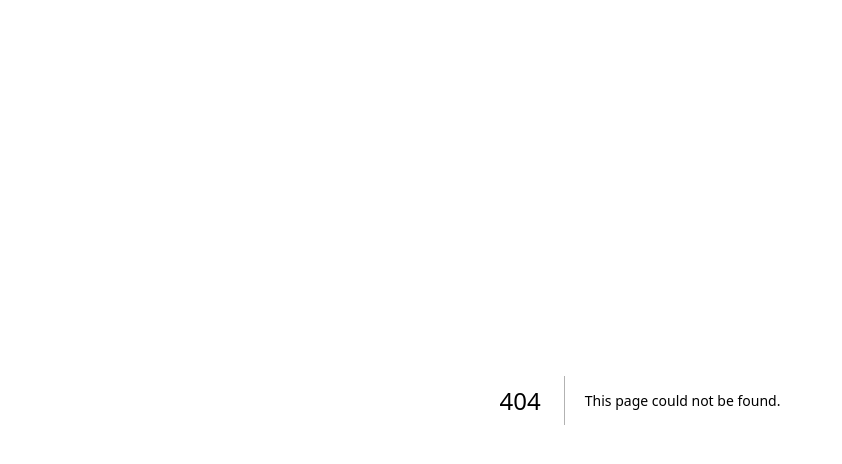
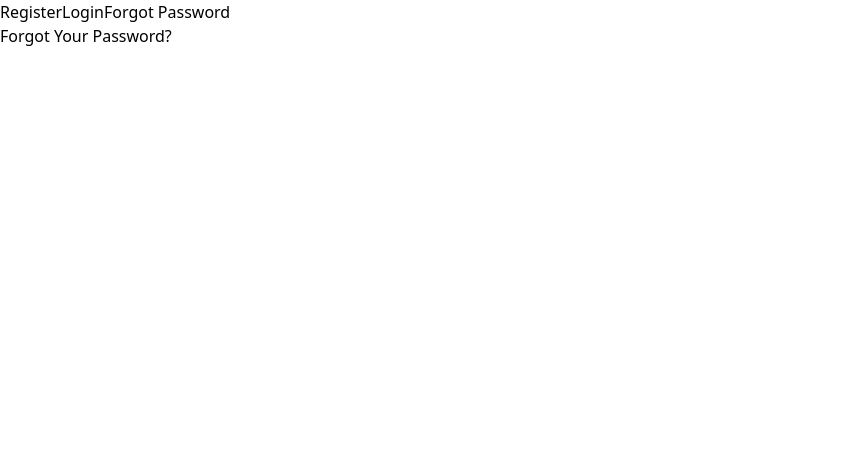
Before and after one commit to Manukagallage7/nextjs-full-tutorial, a Next.js app: page /forgot-password in a window 1280 px wide. Before the commit this address had no page. Shown: the top 464 px of the page, without its empty margins (0-842 px from the left). Built offline with nearby package versions, Linux system fonts and the light colour scheme.

Commit message:
feat: add authentication pages and layout with navigation links

```diff
--- /dev/null
+++ b/src/app/(auth)/forgot-password/page.tsx
@@ -0,0 +1,5 @@
+export default function ForgotPassword() {
+    return (
+        <h1>Forgot Your Password?</h1>
+    )
+}
--- /dev/null
+++ b/src/app/(auth)/layout.tsx
@@ -0,0 +1,36 @@
+'use client';
+
+import Link from 'next/link';
+import { usePathname } from 'next/navigation';
+import "./style.css";
+
+const navLinks = [
+    { name: 'Register', href: '/register' },
+    { name: 'Login', href: '/login' },
+    { name: 'Forgot Password', href: '/forgot-password' },
+]
+
+export default function AuthLayout({
+    children,
+}: {
+    children: React.ReactNode
+}) {
+    const pathname = usePathname();
+    return (
+        <div>
+            {navLinks.map((link) => {
+                const isActive = link.href || (pathname.startsWith(link.href) && link.href !== "/");
+                return (
+                    <Link
+                        href={link.href}
+                        key={link.name}
+                        className={isActive ? 'active-link' : ''}
+                    >
+                        {link.name}
+                    </Link>
+                )
+            })}
+            {children}
+        </div>
+    )
+}
--- /dev/null
+++ b/src/app/(auth)/login/page.tsx
@@ -0,0 +1,5 @@
+export default function Login() {
+    return (
+        <h1>Login the Application</h1>
+    )
+}
--- /dev/null
+++ b/src/app/(auth)/register/page.tsx
@@ -0,0 +1,5 @@
+export default function Register() {
+    return (
+        <h1>Register the Application</h1>
+    )
+}
--- /dev/null
+++ b/src/app/(auth)/style.css
@@ -0,0 +1,4 @@
+@import "tailwindcss/preflight";
+@tailwind utilities;
+@tailwind components;
+@tailwind base;
```
